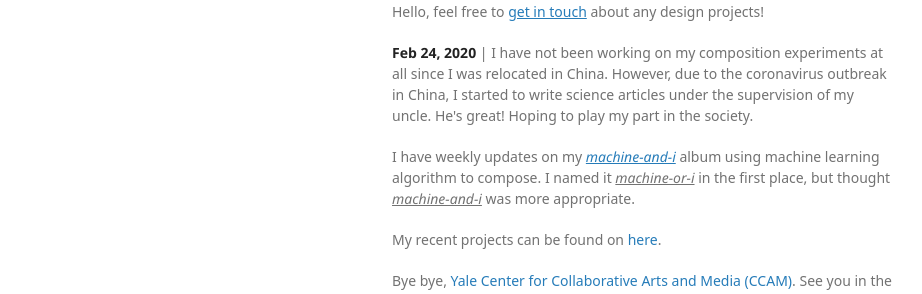
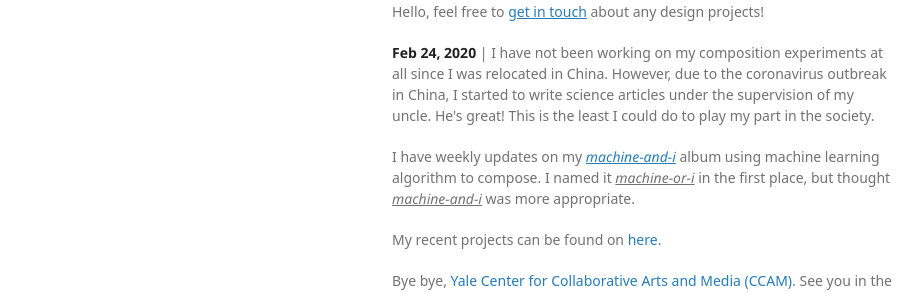
Before and after one commit to tianshu-z/tianshu-z.github.io, a Jekyll site: the page built from index.md, in a window 1280 px wide. Shown: the part 291-585 px from the top of the page, without its empty margins (178-1100 px from the left). Built offline with Jekyll 4.4.1, drawn with Linux system fonts in a browser that asks for light colours; some web fonts are replaced; our own code applies the rules of GitHub Pages for plain Markdown files.

Commit message:
Update index.md

```diff
--- a/index.md
+++ b/index.md
@@ -12,7 +12,7 @@
 
 <p>Hello, feel free to <a href = "https://tianshu-z.github.io/biography.html"><u>get in touch</u></a> about any design projects!</p>
 
-<p><strong>Feb 24, 2020</strong> | I have not been working on my composition experiments at all since I was relocated in China. However, due to the coronavirus outbreak in China, I started to write science articles under the supervision of my uncle. He's great! Hoping to play my part in the society.</p>
+<p><strong>Feb 24, 2020</strong> | I have not been working on my composition experiments at all since I was relocated in China. However, due to the coronavirus outbreak in China, I started to write science articles under the supervision of my uncle. He's great! This is the least I could do to play my part in the society.</p>
 
 <p>I have weekly updates on my <a href = "https://soundcloud.com/zoe-zhao-676421317/sets/machine-or-i"><i><u>machine-and-i</u></i></a> album using machine learning algorithm to compose. I named it <i><u>machine-or-i</u></i> in the first place, but thought <i><u>machine-and-i</u></i> was more appropriate.</p>
 
```
